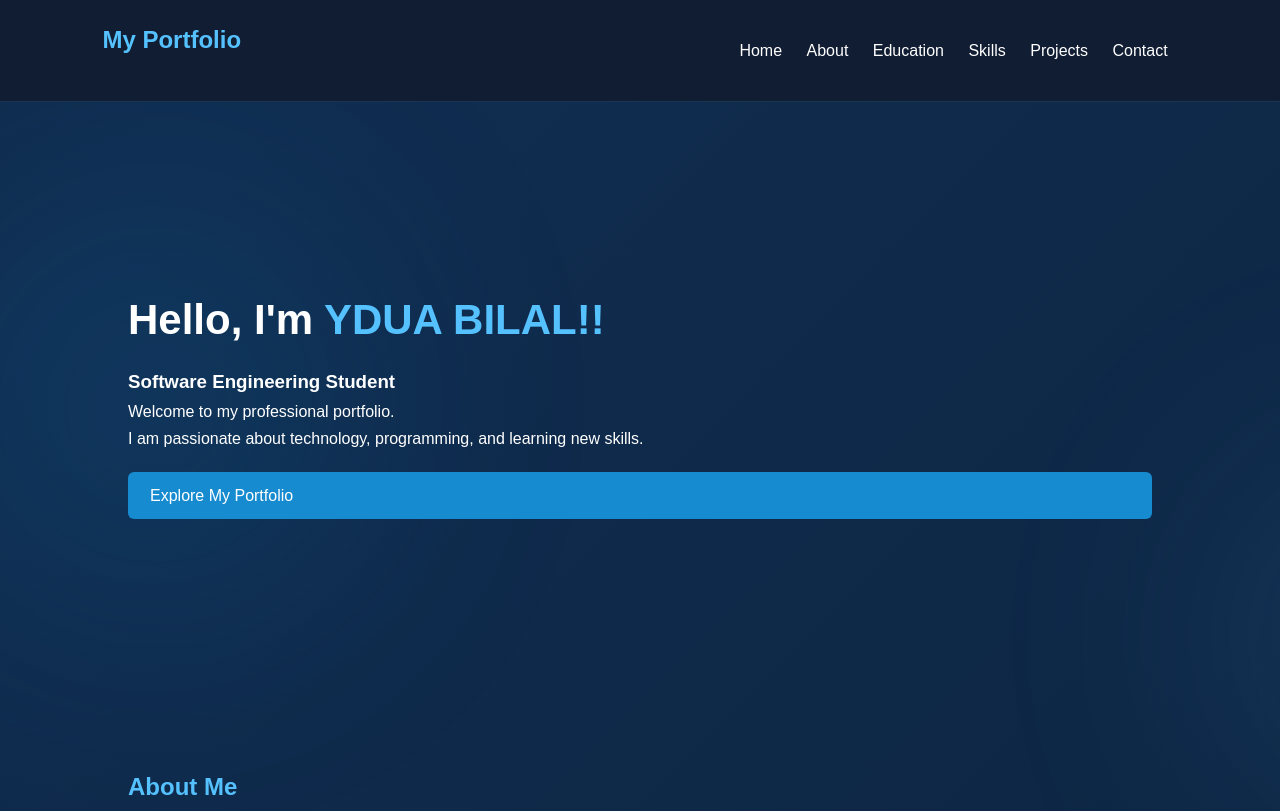
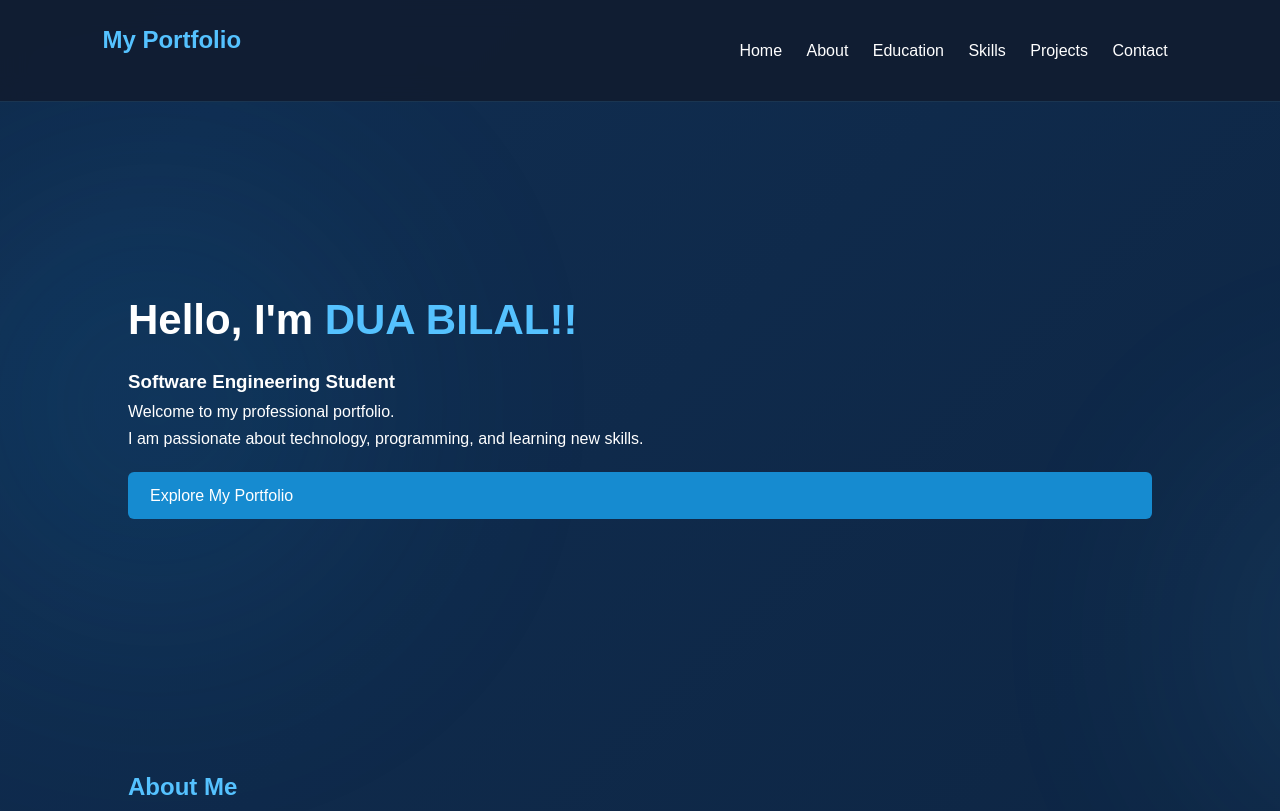
Before and after one commit to duabila1/Duasrepository, a plain HTML site: page index.html in a window 1280 px wide. Shown: the top 811 px of the page. Drawn offline with Linux system fonts and the light colour scheme.

Commit message:
Update name in header from YDUA to DUA BILAL

```diff
--- a/index.html
+++ b/index.html
@@ -307,7 +307,7 @@
 </header>
 
 <section class="home" id="home">
-    <h1>Hello, I'm <span>YDUA BILAL!!</span></h1>
+    <h1>Hello, I'm <span>DUA BILAL!!</span></h1>
     <h3>Software Engineering Student</h3>
     <p>Welcome to my professional portfolio.</p>
     <p>I am passionate about technology, programming,
```
